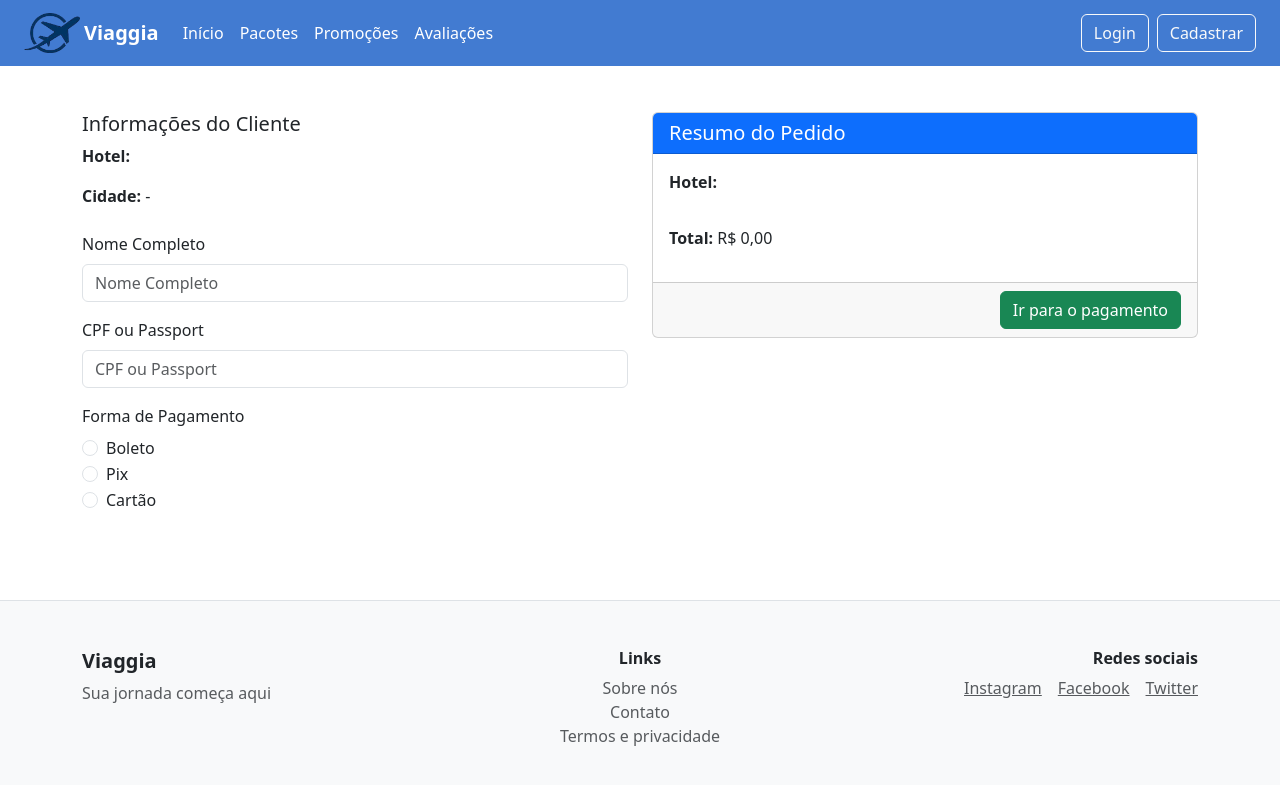
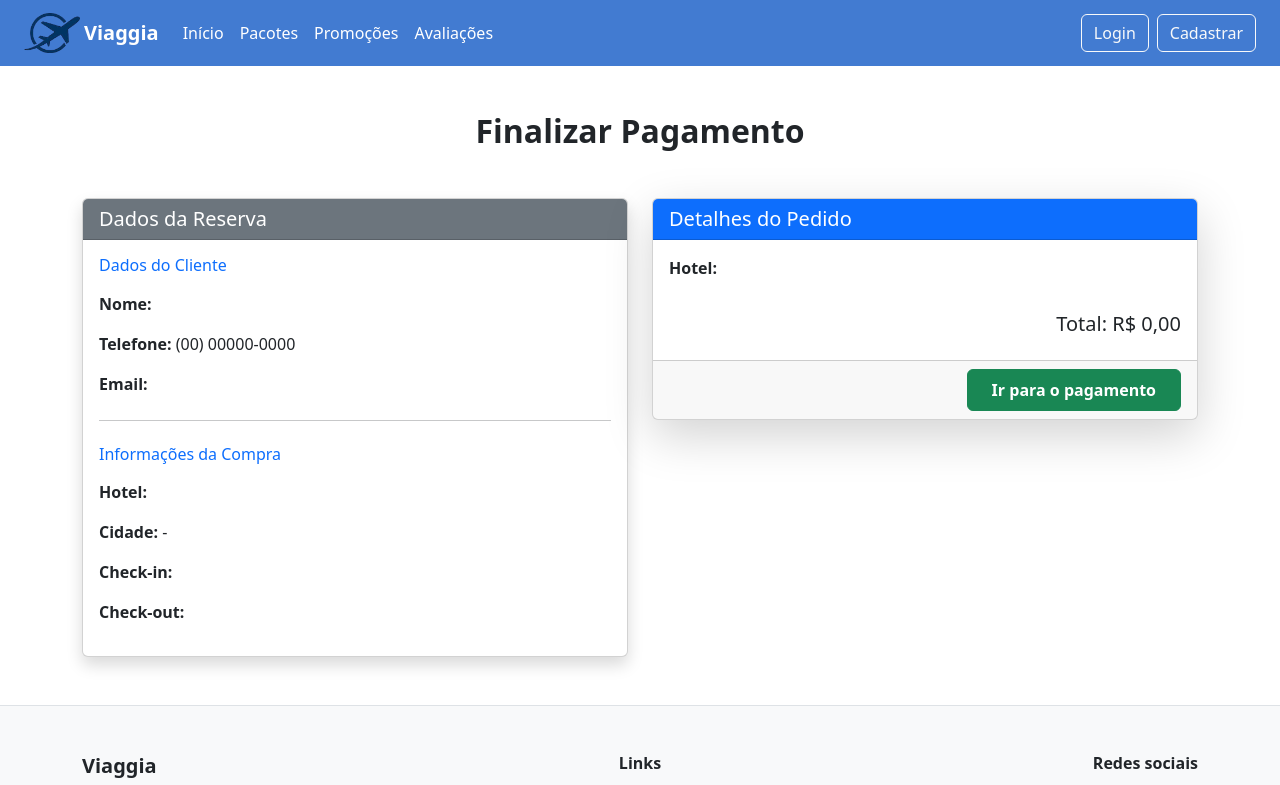
Before and after one commit to Viaggia/viaggia-front, a React (Vite) app: page /payment in a window 1280 px wide. Shown: the top 785 px of the page. Built offline with nearby package versions, Linux system fonts and the light colour scheme.

Commit message:
feat(Payment) pagina de pagamento mais bonita

```diff
--- a/src/pages/Payment/Payment.tsx
+++ b/src/pages/Payment/Payment.tsx
@@ -9,10 +9,10 @@ const Payment: React.FC = () => {
   const navigate = useNavigate();
   const location = useLocation();
   const { hotel, selectedRooms, pkg } = location.state || {};
-  const { user } = useAuth(); // <-- pega o usuário logado
+  const { user } = useAuth();
 
+  const [loading, setLoading] = useState(false);
   const isPackage = !!pkg;
-  const [loading, setLoading] = useState(false);
 
   const total = isPackage
     ? pkg.basePrice
@@ -20,7 +20,6 @@ const Payment: React.FC = () => {
       ? selectedRooms.reduce((sum, room) => sum + (room.price * room.quantity), 0)
       : 0;
 
-  // Pegue as datas da tela anterior ou defina padrão
   const checkInDate = isPackage
     ? pkg.packageDates?.[0]?.startDate
     : location.state?.checkInDate;
@@ -30,13 +29,6 @@ const Payment: React.FC = () => {
 
   const handleGoToPaymentPending = async () => {
     setLoading(true);
-
-    console.log("hotel")
-    console.log(hotel)
-    console.log("selectedRooms")
-    console.log(selectedRooms)
-    console.log("pkg")
-    console.log(pkg)
 
     try {
       let dto: ReservationCreateDTO | null = null;
@@ -61,10 +53,6 @@ const Payment: React.FC = () => {
           isActive: true,
         };
       } else if (hotel && selectedRooms && selectedRooms.length > 0) {
-        console.log("else")
-        console.log("checkInDate", checkInDate)
-        console.log("checkOutDate", checkOutDate)
-        console.log("select", selectedRooms)
         dto = {
           userId: user.id,
           packageId: 0,
@@ -95,11 +83,24 @@ const Payment: React.FC = () => {
 
   return (
     <div className="container py-5">
-      <div className="row">
-        {/* Coluna Esquerda: Informações e Forma de Pagamento */}
-        <div className="col-md-6 mb-4">
-          <div className="mb-4">
-            <h5>Informações do Cliente</h5>
+      <h2 className="text-center mb-5 fw-bold">Finalizar Pagamento</h2>
+
+      <div className="row g-4">
+        {/* CARD ÚNICO: Dados do Cliente + Compra */}
+        <div className="col-md-6">
+          <div className="card shadow rounded">
+            <div className="card-header bg-secondary text-white">
+              <h5 className="mb-0">Dados da Reserva</h5>
+            </div>
+            <div className="card-body">
+              <h6 className="mb-3 text-primary">Dados do Cliente</h6>
+              <p><strong>Nome:</strong> {user?.name}</p>
+              <p><strong>Telefone:</strong> {user?.phoneNumber || '(00) 00000-0000'}</p>
+              <p><strong>Email:</strong> {user?.email}</p>
+
+              <hr className="my-4" />
+
+              <h6 className="mb-3 text-primary">Informações da Compra</h6>
               {isPackage ? (
                 <>
                   <p><strong>Pacote:</strong> {pkg.name}</p>
@@ -111,79 +112,49 @@ const Payment: React.FC = () => {
                 <>
                   <p><strong>Hotel:</strong> {hotel?.name}</p>
                   <p><strong>Cidade:</strong> {hotel?.city} - {hotel?.state}</p>
+                  <p><strong>Check-in:</strong> {checkInDate}</p>
+                  <p><strong>Check-out:</strong> {checkOutDate}</p>
                 </>
               )}
             </div>
-
-          <form>
-            <div className="mb-3">
-              <label htmlFor="nomeCompleto" className="form-label">Nome Completo</label>
-              <input type="text" className="form-control" id="nomeCompleto" placeholder="Nome Completo" required />
+          </div>
         </div>
 
-            <div className="mb-3">
-              <label htmlFor="cpforpassport" className="form-label">CPF ou Passport</label>
-              <input type="text" className="form-control" id="cpforpassport" placeholder="CPF ou Passport" required />
-            </div>
-
-            <div className="mb-3">
-              <label className="form-label">Forma de Pagamento</label>
-              <div className="form-check">
-                <input className="form-check-input" type="radio" name="formapagamento" id="boleto" value="boleto" />
-                <label className="form-check-label" htmlFor="boleto">Boleto</label>
-              </div>
-              <div className="form-check">
-                <input className="form-check-input" type="radio" name="formapagamento" id="pix" value="pix" />
-                <label className="form-check-label" htmlFor="pix">Pix</label>
-              </div>
-              <div className="form-check">
-                <input className="form-check-input" type="radio" name="formapagamento" id="cartao" value="cartao" />
-                <label className="form-check-label" htmlFor="cartao">Cartão</label>
-              </div>
-            </div>
-          </form>
-        </div>
-
-        {/* Coluna Direita: Resumo do Pagamento */}
+        {/* CARD: Resumo do Pedido */}
         <div className="col-md-6">
-          <div className="card">
+          <div className="card shadow-lg rounded">
             <div className="card-header bg-primary text-white">
-              <h5 className="mb-0">Resumo do Pedido</h5>
+              <h5 className="mb-0">Detalhes do Pedido</h5>
             </div>
             <div className="card-body">
               {isPackage ? (
                 <>
                   <p><strong>Pacote:</strong> {pkg.name}</p>
                   <ul className="list-group mb-3">
-                    <li className="list-group-item d-flex justify-content-between align-items-center">
+                    <li className="list-group-item d-flex justify-content-between">
                       <span>Pacote completo</span>
                       <span>R$ {pkg.basePrice.toLocaleString('pt-BR', { minimumFractionDigits: 2 })}</span>
                     </li>
                   </ul>
-                  <p><strong>Total:</strong> R$ {pkg.basePrice.toLocaleString('pt-BR', { minimumFractionDigits: 2 })}</p>
                 </>
               ) : (
                 <>
                   <p><strong>Hotel:</strong> {hotel?.name}</p>
                   <ul className="list-group mb-3">
-                    {Array.isArray(selectedRooms) && selectedRooms.map((room, idx) => (
-                      <li key={room.roomTypeId} className="list-group-item d-flex justify-content-between align-items-center">
-                        <span>
-                          {typeof room.name === 'string' ? room.name : 'Quarto'} ({room.quantity}x)
-                        </span>
-                        <span>
-                          R$ {(room.price * room.quantity).toLocaleString('pt-BR', { minimumFractionDigits: 2 })}
-                        </span>
+                    {Array.isArray(selectedRooms) && selectedRooms.map((room) => (
+                      <li key={room.roomTypeId} className="list-group-item d-flex justify-content-between">
+                        <span>{room.name || 'Quarto'} ({room.quantity}x)</span>
+                        <span>R$ {(room.price * room.quantity).toLocaleString('pt-BR', { minimumFractionDigits: 2 })}</span>
                       </li>
                     ))}
                   </ul>
-                  <p><strong>Total:</strong> R$ {total.toLocaleString('pt-BR', { minimumFractionDigits: 2 })}</p>
                 </>
               )}
+              <h5 className="text-end mt-3">Total: R$ {total.toLocaleString('pt-BR', { minimumFractionDigits: 2 })}</h5>
             </div>
             <div className="card-footer text-end">
               <button
-                className="btn btn-success"
+                className="btn btn-success px-4 py-2 fw-semibold"
                 onClick={handleGoToPaymentPending}
                 disabled={loading}
               >
```
Lines whose indentation alone changed are shown as unchanged.
